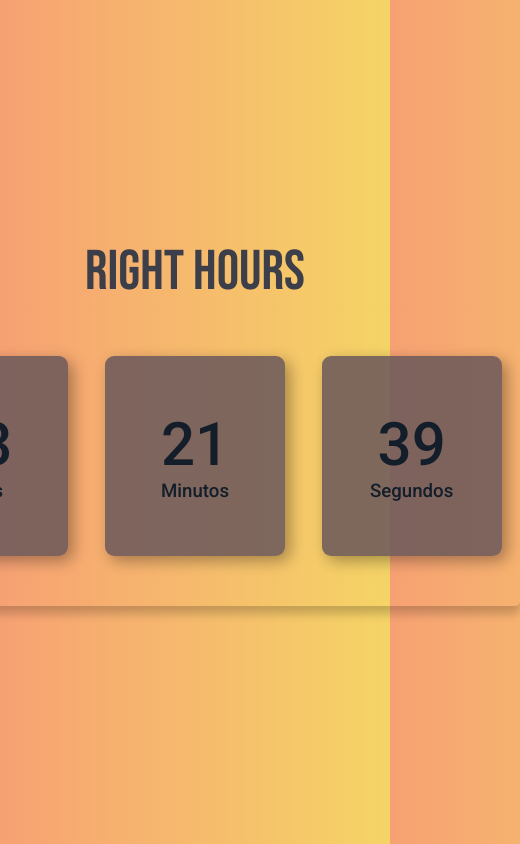
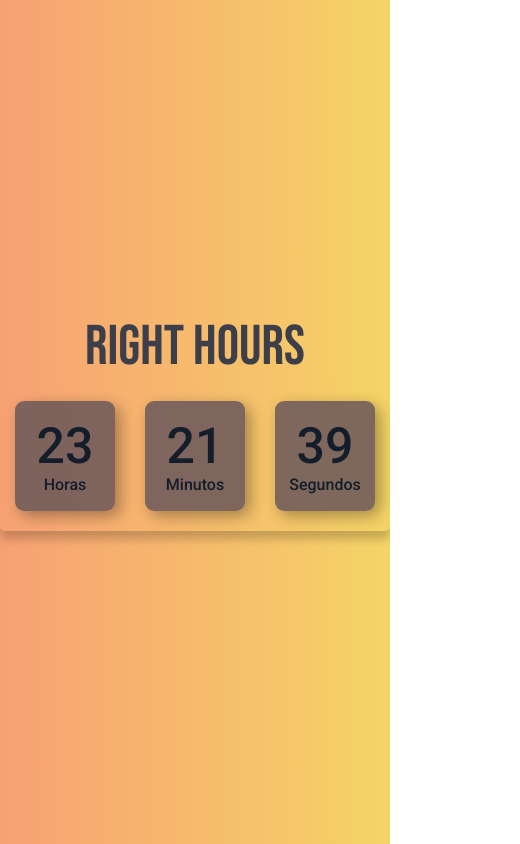
Before and after one commit to FehMaciel/Digita-Clock-Web, a plain HTML site: page index.html in a window 390 px wide. Shown: the whole page, 520 px wide, since content can reach past the window. Drawn offline with Linux system fonts and the light colour scheme.

Commit message:
Update style.css

```diff
--- a/assets/css/style.css
+++ b/assets/css/style.css
@@ -25,6 +25,42 @@ h1{
     color: #3c3e49;
 }
 
+@media (max-width: 600px) {
+    .clock{
+        display: flex;
+        align-items: center;
+        justify-content: space-around;
+        height: 150px;
+        width: 100%;
+        background: transparent;
+        border-radius: 5px;
+        box-shadow: 0px 8px 10px rgba(0, 0, 0, 0.2);
+
+    }
+
+
+
+    .clock div {
+        height: 110px;
+        width: 100px;
+        display: flex;
+        flex-direction: column;
+        align-items: center;
+        justify-content: center;
+        font-size: 50px;
+        color: #131e2a;
+        background-color: #6d5a5bdf;
+        border-radius: 9px;
+        box-shadow: 5px 5px 15px #00000054;
+
+    }
+
+    .text_legend{
+        font-size: 12pt;
+    }
+}
+
+@media (min-width: 601px) {
     .clock{
         display: flex;
         align-items: center;
@@ -37,6 +73,8 @@ h1{
 
     }
 
+
+
     .clock div {
         height: 200px;
         width: 180px;
@@ -44,7 +82,7 @@ h1{
         flex-direction: column;
         align-items: center;
         justify-content: center;
-    font-size: 60px;
+        font-size: 100px;
         color: #131e2a;
         background-color: #6d5a5bdf;
         border-radius: 9px;
@@ -55,3 +93,4 @@ h1{
     .text_legend{
         font-size: 14pt;
     }
+}
```
Lines whose indentation alone changed are shown as unchanged.
